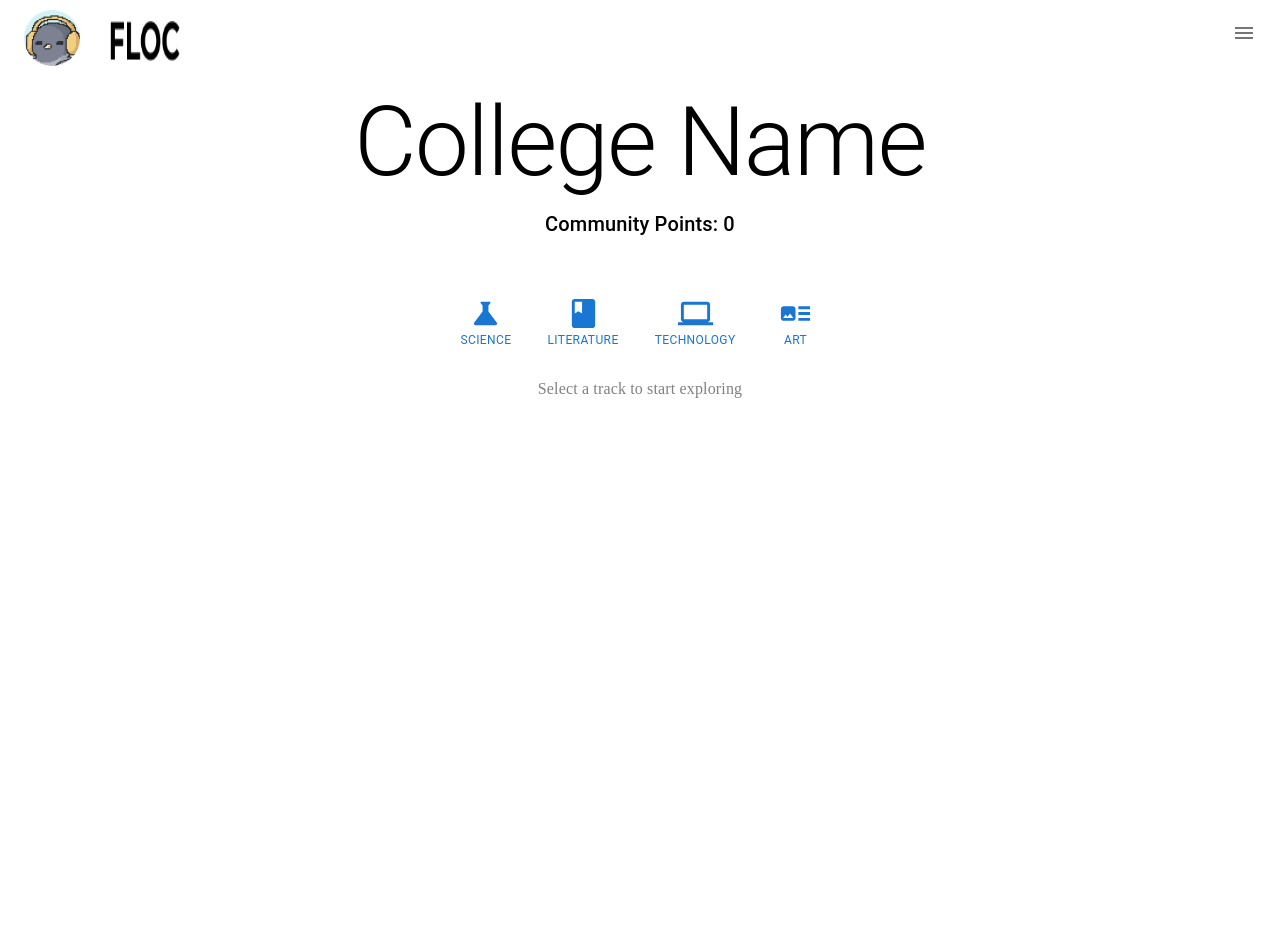
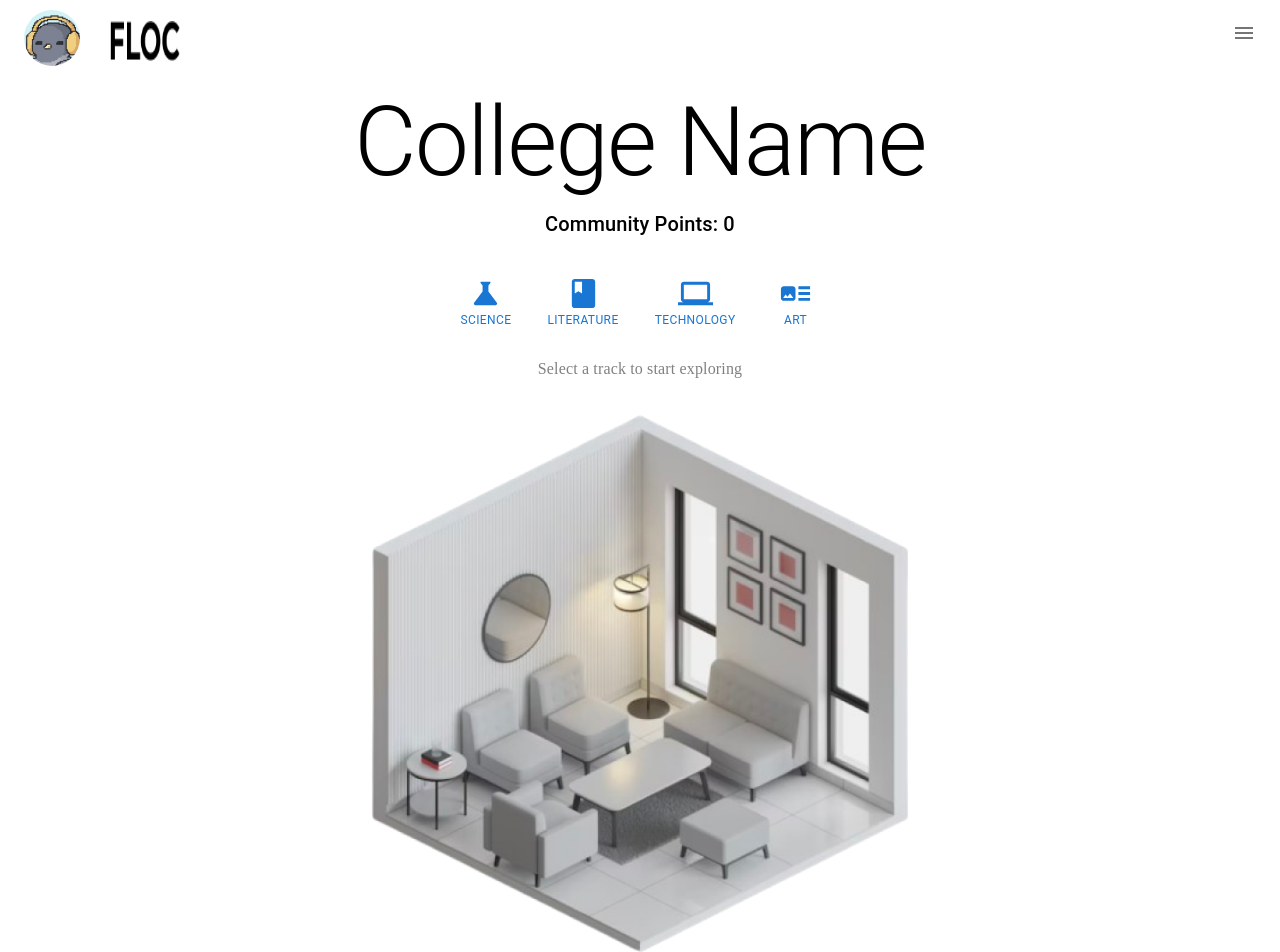
Before and after one commit to jonss0777/Flock, a Next.js app in the folder my-app/: page / in a window 1280 px wide. Shown: the top 952 px of the page. Before the commit the page ends 800 px from the top, so only its background shows below. Built offline with nearby package versions, Linux system fonts and the light colour scheme.

Commit message:
added image

```diff
--- a/my-app/app/page.js
+++ b/my-app/app/page.js
@@ -28,8 +28,9 @@ export default function Home() {
             >
                 Community Points: 0
             </Typography>
+
             {/* Adjust marginTop to lift the buttons closer to the community points */}
-            <Box sx={{ display: 'flex', justifyContent: 'center', marginTop: '50px' }}>
+            <Box sx={{ display: 'flex', justifyContent: 'center', marginTop: '30px' }}>
                 {/* Icons for subjects as buttons */}
                 <Button onClick={() => handleSubjectClick('Science')} sx={{ margin: '0 10px', flexDirection: 'column', alignItems: 'center' }}>
                     <ScienceIcon fontSize="large" />
@@ -54,6 +55,14 @@ export default function Home() {
             >
                 Select a track to start exploring
             </Typography>
+
+            <Box sx={{ display: 'flex', justifyContent: 'center', marginTop: '20px' }}>
+                <img
+                    src="./room.png" // Replace with your image path
+                    alt="Description of Image"
+                    style={{ width: '80%', maxWidth: '600px', height: 'auto' }} // Adjust width as needed
+                />
+            </Box>
         </div>
     );
 }
```
Also changed, not shown: my-app/public/room.png (added).
